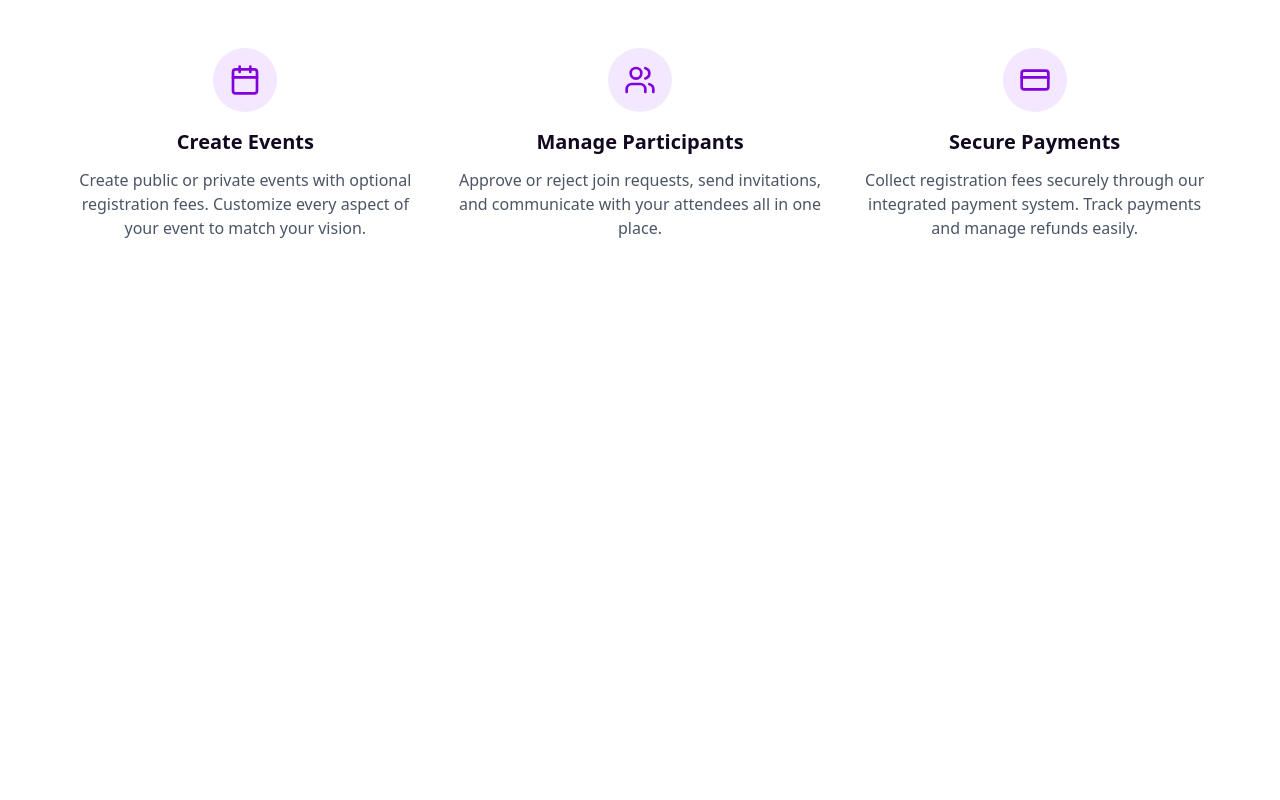
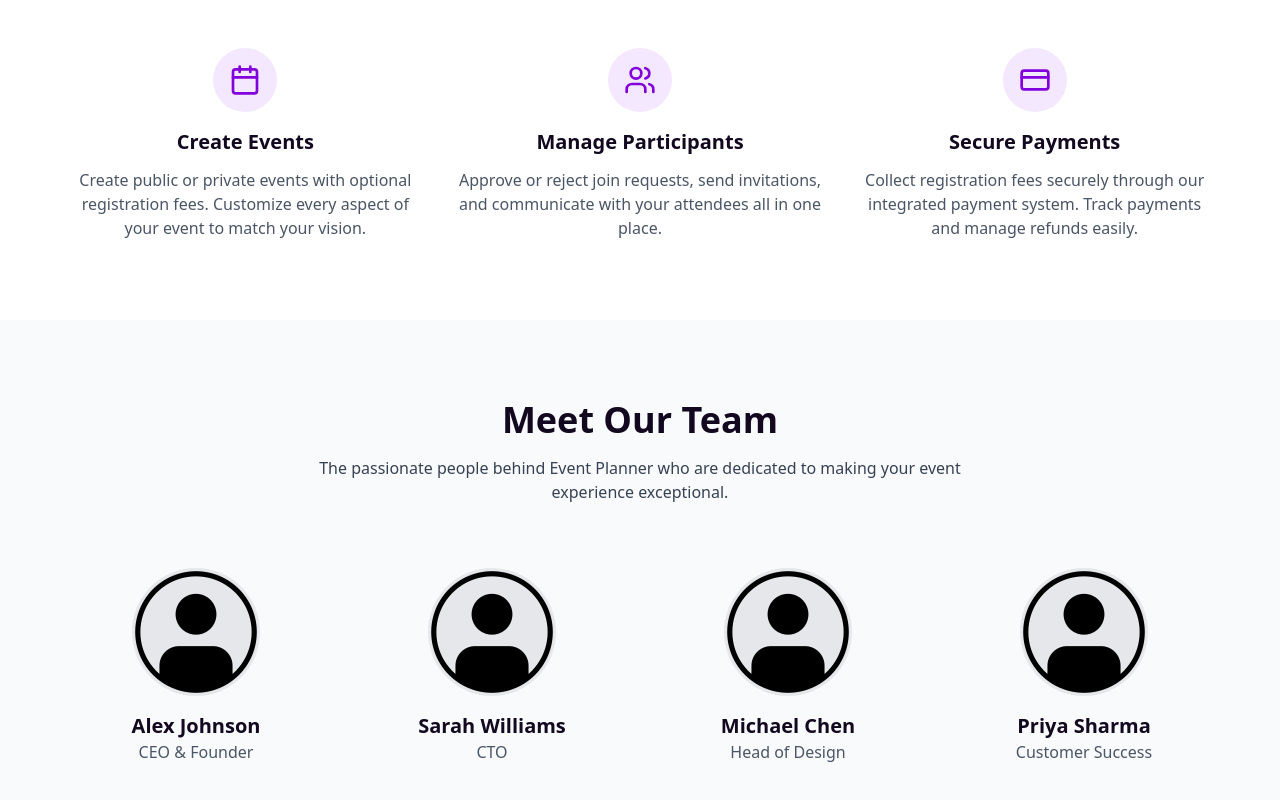
Before and after one commit to rockyhaque/eventlyze-client, a Next.js app: page /about_us in a window 1280 px wide. Shown: the part 1700-2500 px from the top of the page. Before the commit the page ends 2020 px from the top, so only its background shows below. Built offline with nearby package versions, Linux system fonts and the light colour scheme.

Commit message:
feat:add Team section

```diff
--- a/src/app/(WithCommonLayout)/about_us/page.tsx
+++ b/src/app/(WithCommonLayout)/about_us/page.tsx
@@ -152,6 +152,39 @@ export default function AboutUSPage() {
         </div>
       </section>
 
+      {/* Team Section */}
+      <section className="py-20 px-4 bg-gray-50">
+        <div className="container mx-auto max-w-6xl">
+          <div className="text-center mb-16">
+            <h2 className="text-3xl md:text-4xl font-bold text-[#12081F] mb-4">Meet Our Team</h2>
+            <p className="text-gray-700 max-w-2xl mx-auto">
+              The passionate people behind Event Planner who are dedicated to making your event experience exceptional.
+            </p>
+          </div>
+
+          <div className="grid grid-cols-1 md:grid-cols-4 gap-8">
+            {[
+              { name: "Alex Johnson", role: "CEO & Founder" },
+              { name: "Sarah Williams", role: "CTO" },
+              { name: "Michael Chen", role: "Head of Design" },
+              { name: "Priya Sharma", role: "Customer Success" },
+            ].map((member, index) => (
+              <div key={index} className="text-center">
+                <div className="mb-4 mx-auto overflow-hidden rounded-full w-32 h-32 bg-gray-200">
+                  <img
+                    src={avatar.src}
+                    alt={member.name}
+                    className="w-full h-full object-cover"
+                  />
+                </div>
+                <h3 className="text-xl font-semibold text-[#12081F]">{member.name}</h3>
+                <p className="text-gray-600">{member.role}</p>
+              </div>
+            ))}
+          </div>
+        </div>
+      </section>
+
 
     </div>
   )
```
